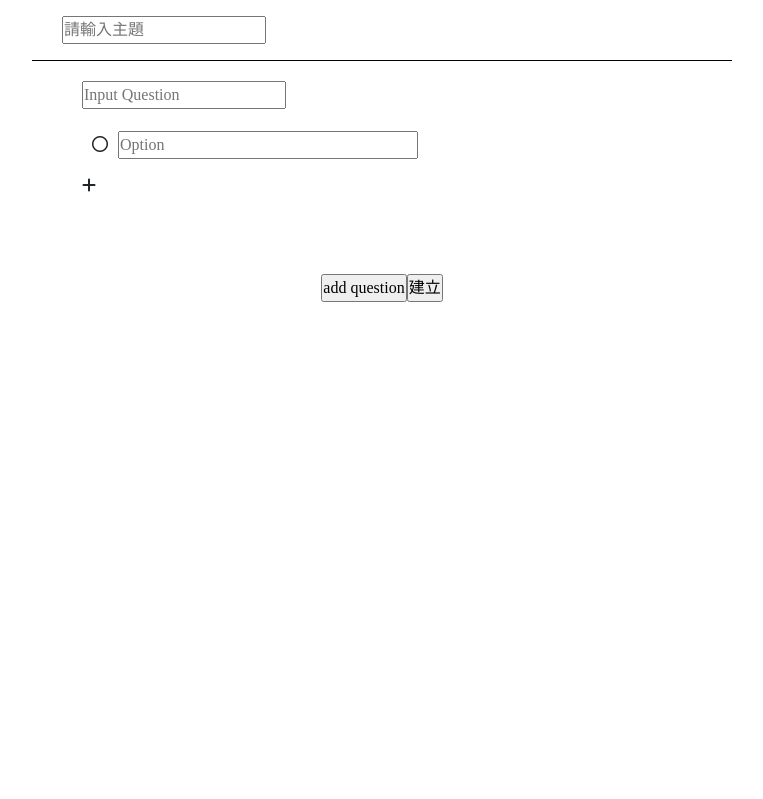
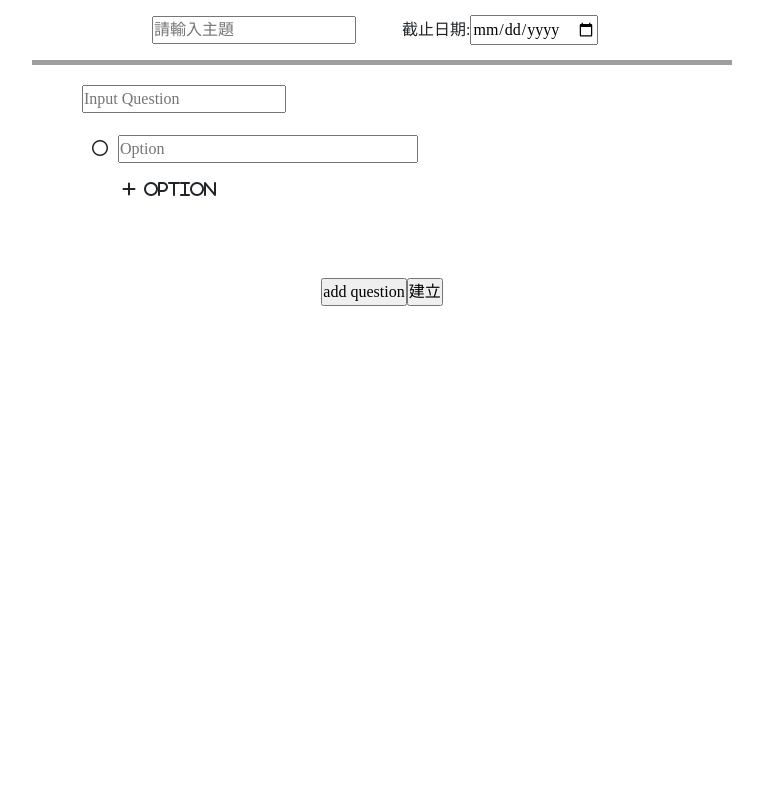
Before and after one commit to SO-BAD/Survey, a PHP site: page / in a window 1280 px wide. Shown: the part 56-855 px from the top of the page, without its empty margins (258-1021 px from the left). Run offline with PHP 8.4, Linux system fonts and the light colour scheme.

Commit message:
修改BUG

```diff
--- /dev/null
+++ b/api/logout.php
@@ -0,0 +1,4 @@
+<?php
+    unset($_SESSION['account']);
+    header("location:../index.php");
+?>
--- a/css/add_survey.css
+++ b/css/add_survey.css
@@ -12,7 +12,7 @@
     height: 60px;
     display: flex;
     align-items: center;
-    padding-left: 30px;
+    padding-left: 120px;
 }
 .content{
     width:700px;
@@ -21,7 +21,7 @@
     margin-bottom: 10px;
     padding: 20px 50px;
     margin-bottom: 20px;
-    border-top: 1px solid black;
+    border-top: 5px solid #9e9e9e;
 }
 .q_t{
     width:600px;
@@ -47,6 +47,13 @@
     margin-left: 10px;
 }
 
+
+.empty{
+    opacity: 0;
+    color:red;
+    margin-left: 10px;
+}
+
 .footer{
     width:700px;
     height: 100px;
--- a/css/homePage.css
+++ b/css/homePage.css
@@ -8,7 +8,7 @@
 
 .page{
     width: 900px;
-    height:800px;
+    min-height:800px;
     margin: 56px auto 0px auto;
 }
 
--- a/include/add_survey.php
+++ b/include/add_survey.php
@@ -1,23 +1,25 @@
-<form action="" method="POST" class="form">
+<form action="./api/survey_insert.php" method="POST" class="form" id= "myform">
     <div class="top">
-        <input type="text" placeholder="請輸入主題">
+        <input type="text" placeholder="請輸入主題" onkeyup="ck(this)" name ="s[]"><i class='fas fa-exclamation-triangle empty'></i>
+        <span style="margin-left:20px;">截止日期:</span> <input  name ="s[]" type="date" onchange="compare(this),ck(this);"><i class='fas fa-exclamation-triangle empty'></i>
     </div>
     <div class="content">
         <div class="ques">
             <div class="q_t">
-                <input type="text" class="q_t_i" name="q[0][]" placeholder="Input Question">
+                <input type="text" class="q_t_i" name="q[0][]" placeholder="Input Question" onkeyup="ck(this)"><i class='fas fa-exclamation-triangle empty'></i>
             </div>
             <div class="o_box">
                 <div id = "o0-1" class="o">
-                    <i class="far fa-circle"></i><input type="text" class="opt" name="q[0][]"placeholder="Option">
+                    <i class="far fa-circle"></i><input type="text" class="opt" name="q[0][]"placeholder="Option" onkeyup="ck(this)"><i class='fas fa-exclamation-triangle empty'></i>
                 </div>
             </div>
-            <i class="fas fa-plus" onclick="add_o(0)" style="cursor: pointer; "></i>
+            <i class="fas fa-plus" onclick="add_o(0)" style="cursor: pointer; margin-left:40px; ">&ensp;Option</i>
         </div>
     </div>
     <div class="footer">
         <input type="button" value="add question" onclick="add_q()">
-        <input type="submit" value="建立">
+        <input type="button" id = "submit"value="建立" onclick="empty_ck()">
+
     </div>
 </form>
 <link rel="stylesheet" href="./css/add_survey.css">
--- a/include/status.php
+++ b/include/status.php
@@ -1,11 +1,10 @@
 <?php
-if (isset($_POST['out'])) {
-    unset($_SESSION['account']);
-};
+
 if (isset($_SESSION['account'])) {
     echo $_SESSION['account']['id'] . "---" . $_SESSION['account']['name'];
-    echo "<form action ='./index.php' method='POST'><input type ='hidden' name ='out'><input type ='submit' value ='登出'><form>";
+    echo "<a href='./api/logout.php'><button>登出</button></a>";
 } else {
     echo "<a href='login.php'><button>登入</button></a>";
     echo "<a href='insert.php'><button>註冊</button></a>";
 }
+?>
--- a/index.php
+++ b/index.php
@@ -1,4 +1,4 @@
-<?php session_start(); include "./api/db.php"?>
+<?php session_start(); header("Cache-Control:private");include "./api/db.php"?>
 <!DOCTYPE html>
 <html lang="en">
 
@@ -54,7 +54,6 @@
 
 
     <div class="page">
-
         <?php include "./include/add_survey.php"?>
     </div>
     <footer>
--- a/js/add_survey.js
+++ b/js/add_survey.js
@@ -1,6 +1,11 @@
 function del(nu) {
     document.getElementById(nu).remove();
-    if(nu =="q1") q_ct--;
+    if (nu == "q1"){
+        q_ct--;
+    }else{
+        let q_n = nu.substr(1,1);
+        opt_ct[q_n]--;
+    }
 }
 var q_ct = 0;
 var opt_ct = [1];
@@ -10,8 +15,8 @@ function add_o(num) {
         let f = document.getElementsByClassName("o_box")[num];
         let str = 'o' + num + '-' + opt_ct[num];
         let str1 = "<div id = '" + str + "'  class='o'>";
-        let str2 = "<i class='far fa-circle'></i><input type='text' class='opt' name='q[" + num + "][]' placeholder='Option'>";
-        let str3 = "<i id = 'o" + num + "-" + opt_ct[num] + "a' class='fas fa-exclamation-triangle'></i><i class='fas fa-times'";
+        let str2 = "<i class='far fa-circle'></i><input type='text' class='opt' name='q[" + num + "][]' placeholder='Option' onkeyup="+'"'+"ck(this)"+'"'+"'>";
+        let str3 = "<i id = 'o" + num + "-" + opt_ct[num] + "a' class='fas fa-exclamation-triangle empty'></i><i class='fas fa-times'";
         let str4 = 'onclick ="' + "del('" + str + "')" + '"' + "'></i>";
         let d = document.createElement("div");
         d.innerHTML = str1 + str2 + str3 + str4;
@@ -27,14 +32,15 @@ function add_q() {
         opt_ct.push(0);
 
         let c = document.getElementsByClassName("ques")[0].cloneNode(true);
-        c.setAttribute("id",("q"+q_ct));
+        c.setAttribute("id", ("q" + q_ct));
         let x = document.createElement("i");
-        x.setAttribute("class","fas fa-times");
-        x.setAttribute("onclick",("del('q"+q_ct+"')"));
+        x.setAttribute("class", "fas fa-times");
+        x.setAttribute("onclick", ("del('q" + q_ct + "')"));
         x.style.float = "right";
         c.getElementsByClassName("q_t")[0].appendChild(x);
 
         c.getElementsByClassName("q_t_i")[0].setAttribute("name", ("q[" + q_ct + "][]"));
+        c.getElementsByClassName("q_t_i")[0].value="";
         c.getElementsByClassName("fa-plus")[0].setAttribute("onclick", ("add_o(" + q_ct + ")"));
         let o = c.getElementsByClassName("o_box")[0];
         while (o.firstChild) {
@@ -46,3 +52,43 @@ function add_q() {
         alert("最多兩題");
     }
 }
+var myForm = document.getElementById("myform");
+function empty_ck() {
+    let input = myForm.getElementsByTagName("input");
+    let empty = myForm.getElementsByClassName("empty");
+    for (let i = 0; i < input.length; i++) {
+        if (input[i].value == "") {
+            empty[i].style.opacity = 1;
+        } else {
+            empty[i].style.opacity = 0;
+        }
+    }
+}
+var timeN = new Date();
+function compare(obj) {
+    var n = new Date();
+    var oDate = n.getFullYear()+"-"+(n.getMonth()+1)+"-"+n.getDate();
+    oDate1 = new Date(oDate);
+    if (obj.value) {
+        var oDate2 = new Date(obj.value);
+        if (oDate2.getTime() < oDate1.getTime()) {
+            alert("請輸入大於今天日期");
+            obj.value="";
+        }
+    }
+}
+
+function ck(obj){
+    let ct =0;
+    let input = myForm.getElementsByTagName("input");
+    let empty = myForm.getElementsByClassName("empty");
+    for (let i = 0; i < input.length; i++) {
+        if (obj == input[i] &&obj.value!="") {
+            empty[i].style.opacity = 0;
+        }
+        if (input[i].value != "") {
+            ct ++;
+        }
+    }
+    document.getElementById("submit").type =(ct == input.length)?"submit":"button";
+}
```
Also changed, not shown: api/survey_insert.php (added, +8 -0 lines), api/sur_insert.php (deleted).
